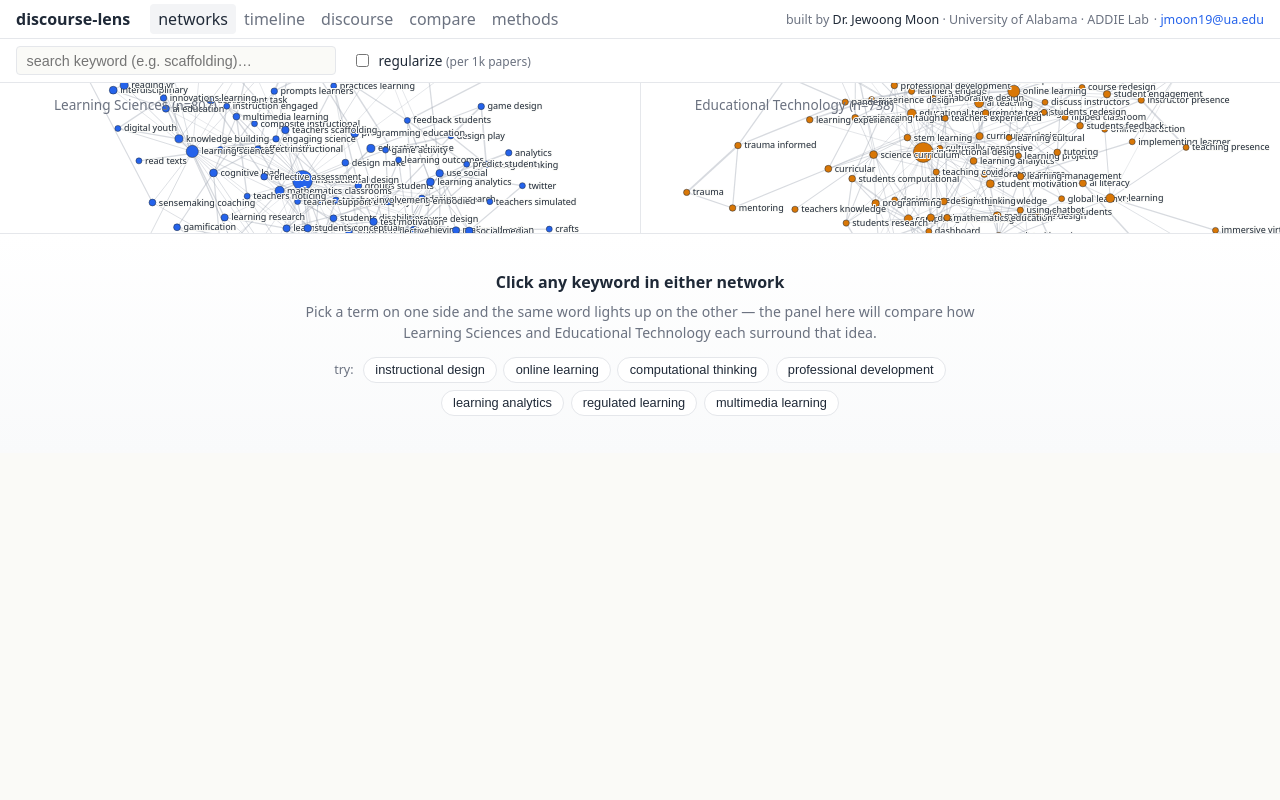
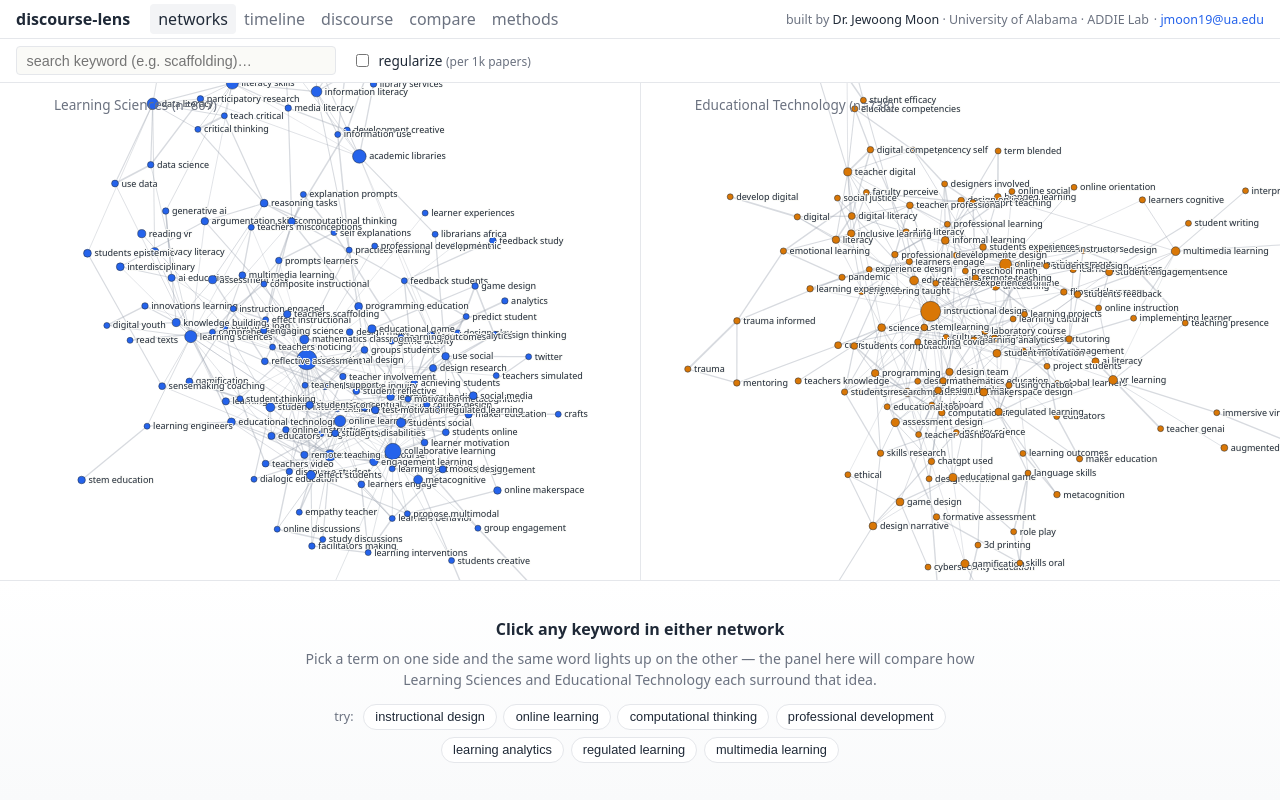
Before and after one commit to Educatian/discourse-lens, a React (Vite) app in the folder web/: page / in a window 1280 px wide. Built offline with nearby package versions, Linux system fonts and the light colour scheme.

Commit message:
fix(layout): flex-basis 0 on main so percent heights resolve in dual-network

```diff
--- a/web/src/styles.css
+++ b/web/src/styles.css
@@ -15,6 +15,7 @@
 
 * { box-sizing: border-box; }
 body, html, #root { margin: 0; height: 100%; }
+#root { display: flex; flex-direction: column; }
 
 header.topbar {
   display: flex; align-items: center; gap: 1.25rem;
@@ -56,7 +57,9 @@ header.topbar .dev-credit .mail::before { content: "· "; color: var(--muted); }
   header.topbar .dev-credit .mail { display: none; }
 }
 
-main { padding: 0; min-height: calc(100% - 49px - 44px); }
+/* flex-basis MUST be 0 (not auto) so children's percent heights resolve.
+ * Each view handles its own scrolling internally; main is the height anchor. */
+main { padding: 0; flex: 1 1 0; min-height: 0; overflow: hidden; }
 
 /* Filter bar */
 .filterbar {
```
